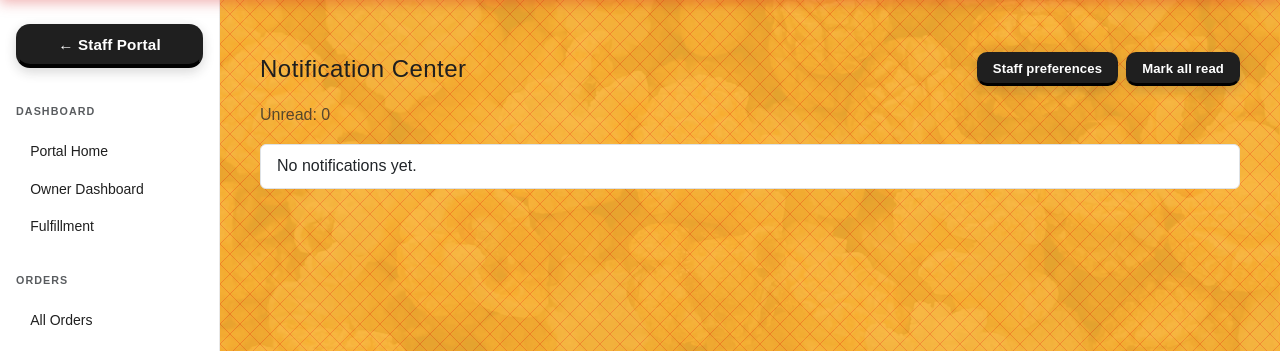
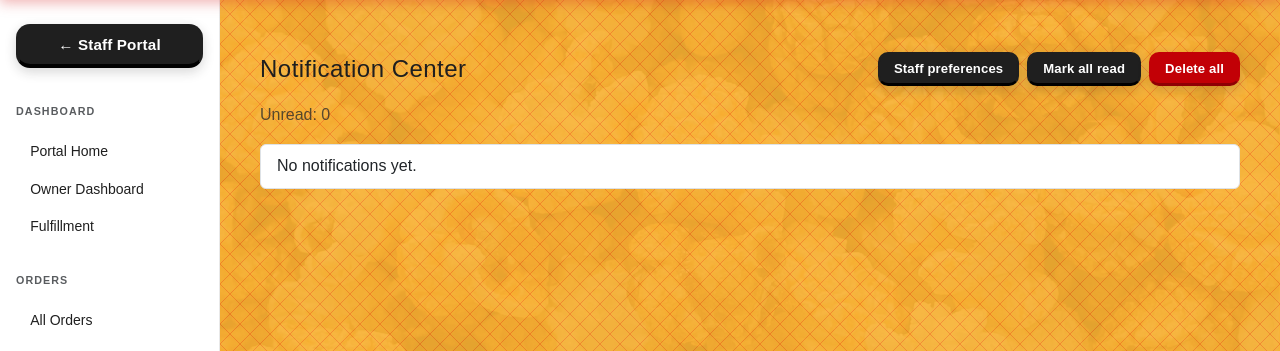
Before and after one commit to jeuanimo/popcorn-n-such, a Django app: page /notifications/center/ in a window 1280 px wide. Shown: the part 66-417 px from the top of the page. Run offline with Django 5.2, Linux system fonts and the light colour scheme; the visitor is signed in with stand-in values (Sample User, id 1); data comes from the database, SQL or seed files in the repository; data that the repository does not hold is empty; parts of the project's set-up code (start-up, migrations or seed data) failed here and were passed over.

Commit message:
feat: delete notifications on notification center page
- DeleteNotificationView: delete a single delivery log (POST)
- DeleteAllNotificationsView: delete all of the user's internal delivery logs
- URLs: center/delete/<id>/ and center/delete-all/
- center.html: Delete button per notification + Delete all in header

```diff
--- a/notifications/urls.py
+++ b/notifications/urls.py
@@ -8,6 +8,8 @@ urlpatterns = [
     path("center/", views.NotificationCenterView.as_view(), name="center"),
     path("center/read/<int:delivery_id>/", views.MarkNotificationReadView.as_view(), name="mark-read"),
     path("center/read-all/", views.MarkAllNotificationsReadView.as_view(), name="mark-all-read"),
+    path("center/delete/<int:delivery_id>/", views.DeleteNotificationView.as_view(), name="delete"),
+    path("center/delete-all/", views.DeleteAllNotificationsView.as_view(), name="delete-all"),
     path("preferences/", views.StaffAlertPreferencesView.as_view(), name="preferences"),
 
     path("inbox/", views.UserNotificationInboxView.as_view(), name="inbox"),
--- a/notifications/views.py
+++ b/notifications/views.py
@@ -54,6 +54,26 @@ class MarkAllNotificationsReadView(RoleRequiredMixin, View):
             channel=NotificationDeliveryChannel.INTERNAL,
             read_at__isnull=True,
         ).update(read_at=timezone.now())
+        return HttpResponseRedirect(reverse("notifications:center"))
+
+
+class DeleteNotificationView(RoleRequiredMixin, View):
+    allowed_roles = ("staff", "admin")
+
+    def post(self, request, delivery_id: int):
+        delivery = get_object_or_404(NotificationDeliveryLog, id=delivery_id, user=request.user)
+        delivery.delete()
+        return HttpResponseRedirect(reverse("notifications:center"))
+
+
+class DeleteAllNotificationsView(RoleRequiredMixin, View):
+    allowed_roles = ("staff", "admin")
+
+    def post(self, request):
+        NotificationDeliveryLog.objects.filter(
+            user=request.user,
+            channel=NotificationDeliveryChannel.INTERNAL,
+        ).delete()
         return HttpResponseRedirect(reverse("notifications:center"))
 
 
--- a/templates/notifications/center.html
+++ b/templates/notifications/center.html
@@ -9,6 +9,11 @@
                 <form method="post" action="{% url 'notifications:mark-all-read' %}">
                     {% csrf_token %}
                     <button class="btn btn-sm btn-outline-dark" type="submit">Mark all read</button>
+                </form>
+                <form method="post" action="{% url 'notifications:delete-all' %}"
+                      onsubmit="return confirm('Delete all notifications? This cannot be undone.');">
+                    {% csrf_token %}
+                    <button class="btn btn-sm btn-danger" type="submit">Delete all</button>
                 </form>
             </div>
         </div>
@@ -25,7 +30,7 @@
                             <div class="small text-muted">{{ delivery.created_at }}</div>
                             {% if delivery.event.message %}<div class="mt-2">{{ delivery.event.message }}</div>{% endif %}
                         </div>
-                        <div class="text-end">
+                        <div class="text-end d-flex flex-column gap-1">
                             {% if not delivery.read_at %}
                                 <form method="post"
                                       action="{% url 'notifications:mark-read' delivery.id %}">
@@ -33,6 +38,11 @@
                                     <button class="btn btn-sm btn-outline-dark" type="submit">Mark read</button>
                                 </form>
                             {% endif %}
+                            <form method="post"
+                                  action="{% url 'notifications:delete' delivery.id %}">
+                                {% csrf_token %}
+                                <button class="btn btn-sm btn-danger" type="submit">Delete</button>
+                            </form>
                         </div>
                     </div>
                 </div>
```
